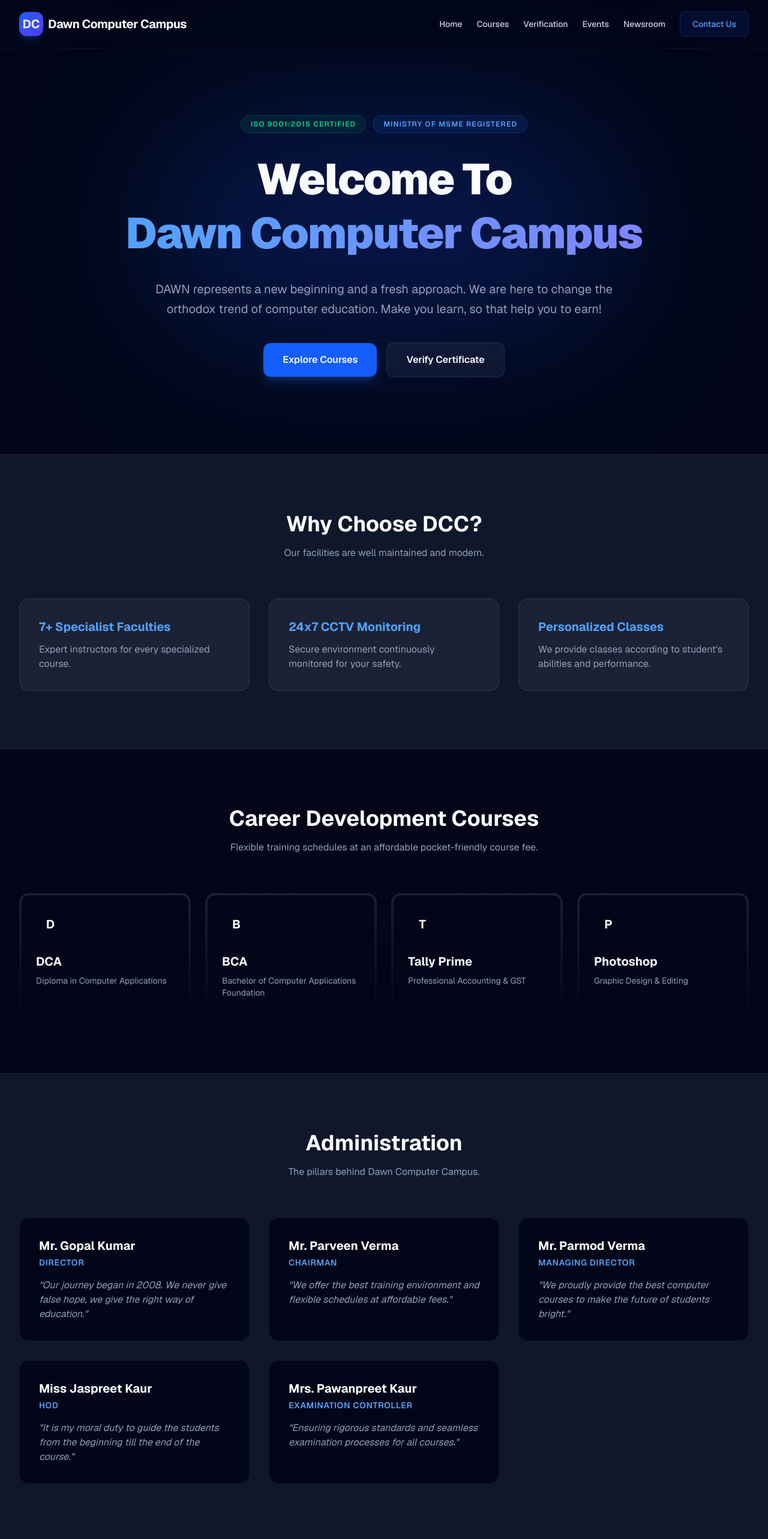
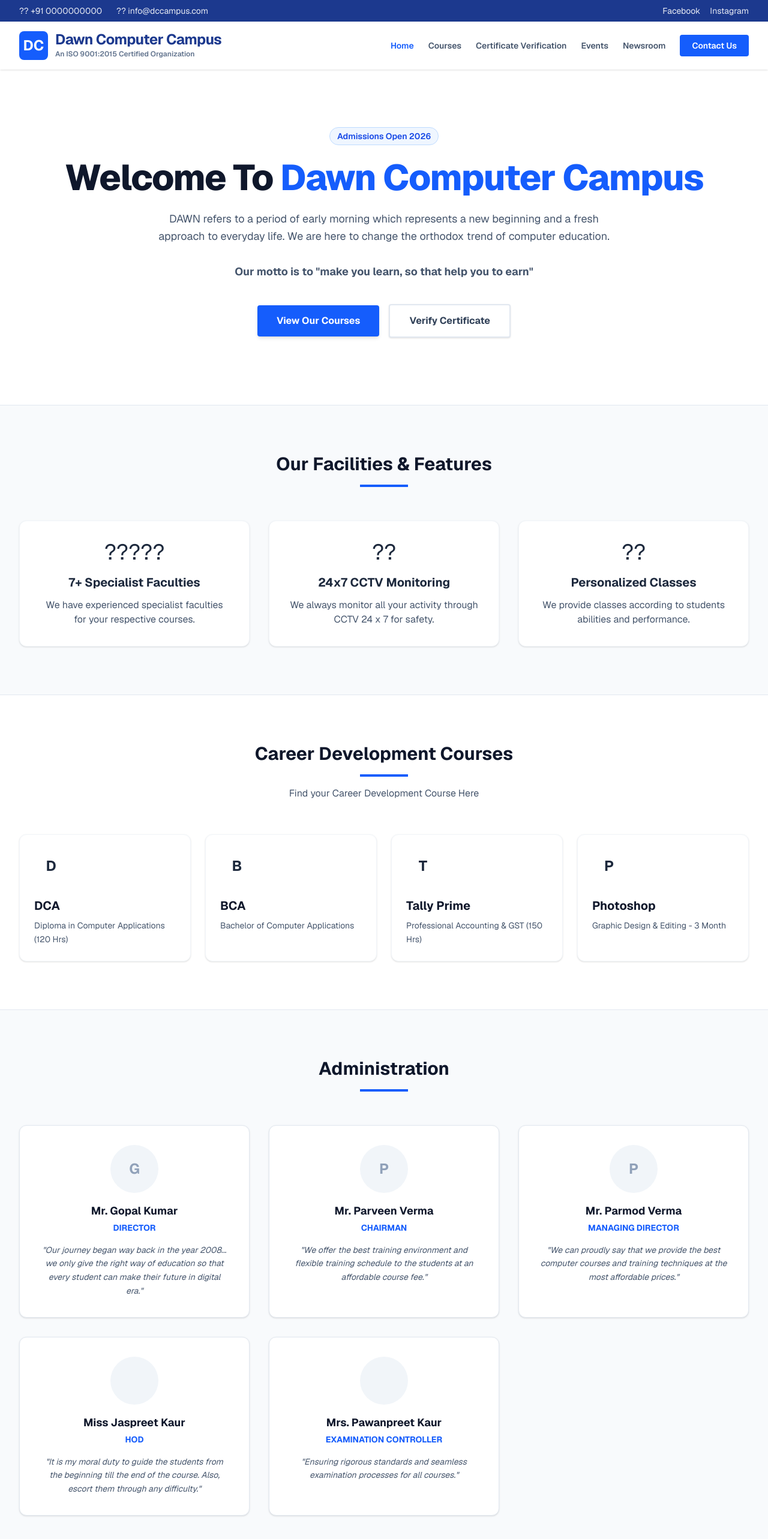
Before and after one commit to vipulbansal1224-wq/dcampus, a Next.js app: page / in a window 1280 px wide. Shown: the top 2566 px of the page at 60% size. Built offline with nearby package versions, Linux system fonts and the light colour scheme.

Commit message:
Redesigned Next.js site to Light Educational Theme matching WordPress

```diff
--- a/src/app/page.tsx
+++ b/src/app/page.tsx
@@ -3,74 +3,87 @@ import Link from "next/link";
 
 export default function Home() {
   return (
-    <main className="min-h-screen bg-slate-950 text-slate-50 font-sans selection:bg-blue-500/30">
+    <main className="min-h-screen bg-slate-50 text-slate-800 font-sans selection:bg-blue-200">
+      {/* Top Header Contact Bar */}
+      <div className="w-full bg-blue-900 text-white/90 py-2 text-sm">
+        <div className="max-w-7xl mx-auto px-4 sm:px-6 lg:px-8 flex justify-between items-center">
+          <div className="flex items-center gap-6">
+            <span>?? +91 0000000000</span>
+            <span className="hidden sm:inline">?? info@dccampus.com</span>
+          </div>
+          <div className="flex items-center gap-4">
+            <Link href="https://www.facebook.com/rahul.ketan?mibextid=ZbWKwL" className="hover:text-white">Facebook</Link>
+            <Link href="https://www.instagram.com/dcc_gopal/" className="hover:text-white">Instagram</Link>
+          </div>
+        </div>
+      </div>
+
       {/* Navigation */}
-      <nav className="fixed w-full z-50 bg-slate-950/80 backdrop-blur-md border-b border-white/5">
+      <nav className="w-full bg-white shadow-sm sticky top-0 z-50">
         <div className="max-w-7xl mx-auto px-4 sm:px-6 lg:px-8">
           <div className="flex items-center justify-between h-20">
-            <div className="flex items-center gap-2">
-              <div className="w-10 h-10 bg-gradient-to-br from-blue-600 to-indigo-600 rounded-xl flex items-center justify-center font-bold text-xl shadow-lg shadow-blue-500/20">DC</div>
-              <span className="font-bold text-xl tracking-tight hidden sm:block">Dawn Computer Campus</span>
+            <div className="flex items-center gap-3">
+              {/* Fallback Logo */}
+              <div className="w-12 h-12 bg-blue-600 rounded-lg flex items-center justify-center font-bold text-2xl text-white">DC</div>
+              <div className="flex flex-col">
+                <span className="font-bold text-2xl tracking-tight text-blue-900 leading-none">Dawn Computer Campus</span>
+                <span className="text-xs font-semibold text-slate-500 mt-1">An ISO 9001:2015 Certified Organization</span>
+              </div>
             </div>
-            <div className="hidden md:flex items-center gap-6 text-sm font-medium text-slate-300">
-              <Link href="#" className="hover:text-white transition-colors">Home</Link>
-              <Link href="#courses" className="hover:text-white transition-colors">Courses</Link>
-              <Link href="#verify" className="hover:text-white transition-colors">Verification</Link>
-              <Link href="#events" className="hover:text-white transition-colors">Events</Link>
-              <Link href="#news" className="hover:text-white transition-colors">Newsroom</Link>
-              <Link href="#contact" className="px-5 py-2.5 bg-blue-600/10 hover:bg-blue-600/20 border border-blue-500/20 rounded-lg text-blue-400 transition-all">Contact Us</Link>
+            <div className="hidden lg:flex items-center gap-6 text-sm font-semibold text-slate-600">
+              <Link href="#" className="text-blue-600">Home</Link>
+              <Link href="#courses" className="hover:text-blue-600 transition-colors">Courses</Link>
+              <Link href="#verify" className="hover:text-blue-600 transition-colors">Certificate Verification</Link>
+              <Link href="#events" className="hover:text-blue-600 transition-colors">Events</Link>
+              <Link href="#news" className="hover:text-blue-600 transition-colors">Newsroom</Link>
+              <Link href="#contact" className="px-5 py-2 bg-blue-600 hover:bg-blue-700 rounded text-white transition-colors">Contact Us</Link>
             </div>
           </div>
         </div>
       </nav>
 
       {/* Hero Section */}
-      <section className="relative pt-32 pb-20 lg:pt-48 lg:pb-32 overflow-hidden">
-        <div className="absolute top-1/2 left-1/2 -translate-x-1/2 -translate-y-1/2 w-[800px] h-[400px] bg-blue-600/20 blur-[120px] rounded-full pointer-events-none" />
-
-        <div className="max-w-7xl mx-auto px-4 sm:px-6 lg:px-8 relative z-10 text-center">
-          <div className="inline-flex flex-col sm:flex-row items-center gap-3 mb-8">
-            <span className="px-4 py-1.5 rounded-full bg-emerald-500/10 border border-emerald-500/20 text-emerald-400 text-xs font-semibold uppercase tracking-widest">
-              ISO 9001:2015 Certified
-            </span>
-            <span className="px-4 py-1.5 rounded-full bg-blue-500/10 border border-blue-500/20 text-blue-400 text-xs font-semibold uppercase tracking-widest">
-              Ministry of MSME Registered
-            </span>
-          </div>
-          <h1 className="text-5xl md:text-7xl font-black tracking-tight mb-8 leading-tight">
-            Welcome To <br className="hidden md:block" />
-            <span className="text-transparent bg-clip-text bg-gradient-to-r from-blue-400 to-indigo-400">Dawn Computer Campus</span>
+      <section className="relative bg-white border-b border-slate-200 pt-16 pb-20 lg:pt-24 lg:pb-28">
+        <div className="max-w-7xl mx-auto px-4 sm:px-6 lg:px-8 text-center">
+          <span className="inline-block py-1 px-3 rounded-full bg-blue-50 border border-blue-200 text-blue-700 text-sm font-semibold mb-6">
+            Admissions Open 2026
+          </span>
+          <h1 className="text-4xl md:text-6xl font-extrabold text-slate-900 tracking-tight mb-6">
+            Welcome To <span className="text-blue-600">Dawn Computer Campus</span>
           </h1>
-          <p className="text-lg md:text-xl text-slate-400 max-w-3xl mx-auto mb-10 leading-relaxed">
-            DAWN represents a new beginning and a fresh approach. We are here to change the orthodox trend of computer education. Make you learn, so that help you to earn!
+          <p className="text-lg text-slate-600 max-w-3xl mx-auto mb-10 leading-relaxed">
+            DAWN refers to a period of early morning which represents a new beginning and a fresh approach to everyday life. We are here to change the orthodox trend of computer education.
+            <br/><br/>
+            <strong>Our motto is to "make you learn, so that help you to earn"</strong>
           </p>
           <div className="flex flex-col sm:flex-row items-center justify-center gap-4">
-            <Link href="#courses" className="w-full sm:w-auto px-8 py-4 bg-blue-600 hover:bg-blue-500 text-white rounded-xl font-semibold transition-all shadow-lg shadow-blue-500/25">
-              Explore Courses
+            <Link href="#courses" className="w-full sm:w-auto px-8 py-3.5 bg-blue-600 hover:bg-blue-700 text-white rounded font-bold transition-all shadow-md">
+              View Our Courses
             </Link>
-            <Link href="#verify" className="w-full sm:w-auto px-8 py-4 bg-white/5 hover:bg-white/10 border border-white/10 text-white rounded-xl font-semibold transition-all">
+            <Link href="#verify" className="w-full sm:w-auto px-8 py-3.5 bg-white hover:bg-slate-50 border-2 border-slate-200 text-slate-700 rounded font-bold transition-all shadow-sm">
               Verify Certificate
             </Link>
           </div>
         </div>
       </section>
 
-      {/* Facilities Section */}
-      <section className="py-24 bg-slate-900 border-y border-white/5 relative">
+      {/* Why Choose Us / Facilities */}
+      <section className="py-20 bg-slate-50">
         <div className="max-w-7xl mx-auto px-4 sm:px-6 lg:px-8">
-          <div className="text-center mb-16">
-            <h2 className="text-3xl md:text-4xl font-bold mb-4">Why Choose DCC?</h2>
-            <p className="text-slate-400">Our facilities are well maintained and modern.</p>
+          <div className="text-center mb-14">
+            <h2 className="text-3xl font-bold text-slate-900 mb-4">Our Facilities & Features</h2>
+            <div className="w-20 h-1 bg-blue-600 mx-auto"></div>
           </div>
           <div className="grid grid-cols-1 md:grid-cols-3 gap-8">
             {[
-              { title: "7+ Specialist Faculties", desc: "Expert instructors for every specialized course." },
-              { title: "24x7 CCTV Monitoring", desc: "Secure environment continuously monitored for your safety." },
-              { title: "Personalized Classes", desc: "We provide classes according to student's abilities and performance." }
+              { title: "7+ Specialist Faculties", desc: "We have experienced specialist faculties for your respective courses.", icon: "?????" },
+              { title: "24x7 CCTV Monitoring", desc: "We always monitor all your activity through CCTV 24 x 7 for safety.", icon: "??" },
+              { title: "Personalized Classes", desc: "We provide classes according to students abilities and performance.", icon: "??" }
             ].map((f, i) => (
-              <div key={i} className="p-8 rounded-2xl bg-white/5 border border-white/10 hover:border-blue-500/50 transition-all">
-                <h3 className="text-xl font-bold mb-3 text-blue-400">{f.title}</h3>
-                <p className="text-slate-400">{f.desc}</p>
+              <div key={i} className="p-8 rounded-xl bg-white shadow-sm border border-slate-100 hover:shadow-md transition-shadow text-center">
+                <div className="text-4xl mb-4">{f.icon}</div>
+                <h3 className="text-xl font-bold mb-3 text-slate-800">{f.title}</h3>
+                <p className="text-slate-600">{f.desc}</p>
               </div>
             ))}
           </div>
@@ -78,28 +91,27 @@ export default function Home() {
       </section>
 
       {/* Courses Section */}
-      <section id="courses" className="py-24">
+      <section id="courses" className="py-20 bg-white border-y border-slate-200">
         <div className="max-w-7xl mx-auto px-4 sm:px-6 lg:px-8">
-          <div className="text-center mb-16">
-            <h2 className="text-3xl md:text-4xl font-bold mb-4">Career Development Courses</h2>
-            <p className="text-slate-400">Flexible training schedules at an affordable pocket-friendly course fee.</p>
+          <div className="text-center mb-14">
+            <h2 className="text-3xl font-bold text-slate-900 mb-4">Career Development Courses</h2>
+            <div className="w-20 h-1 bg-blue-600 mx-auto mb-4"></div>
+            <p className="text-slate-600">Find your Career Development Course Here</p>
           </div>
 
-          <div className="grid grid-cols-1 md:grid-cols-2 lg:grid-cols-4 gap-6">
+          <div className="grid grid-cols-1 sm:grid-cols-2 lg:grid-cols-4 gap-6">
             {[
-              { title: "DCA", desc: "Diploma in Computer Applications", color: "from-blue-500 to-cyan-500" },
-              { title: "BCA", desc: "Bachelor of Computer Applications Foundation", color: "from-indigo-500 to-purple-500" },
-              { title: "Tally Prime", desc: "Professional Accounting & GST", color: "from-emerald-500 to-teal-500" },
-              { title: "Photoshop", desc: "Graphic Design & Editing", color: "from-rose-500 to-orange-500" }
+              { title: "DCA", desc: "Diploma in Computer Applications (120 Hrs)", bg: "bg-blue-50", text: "text-blue-700" },
+              { title: "BCA", desc: "Bachelor of Computer Applications", bg: "bg-indigo-50", text: "text-indigo-700" },
+              { title: "Tally Prime", desc: "Professional Accounting & GST (150 Hrs)", bg: "bg-emerald-50", text: "text-emerald-700" },
+              { title: "Photoshop", desc: "Graphic Design & Editing - 3 Month", bg: "bg-rose-50", text: "text-rose-700" }
             ].map((course, i) => (
-              <div key={i} className="group p-1 rounded-2xl bg-gradient-to-b from-white/10 to-transparent hover:from-white/20 transition-colors">
-                <div className="bg-slate-950 p-6 rounded-xl h-full">
-                  <div className="w-12 h-12 rounded-lg bg-gradient-to-br  mb-6 flex items-center justify-center text-xl font-bold">
-                    {course.title[0]}
-                  </div>
-                  <h3 className="text-xl font-bold mb-2 group-hover:text-blue-400 transition-colors">{course.title}</h3>
-                  <p className="text-slate-400 text-sm">{course.desc}</p>
+              <div key={i} className="p-6 rounded-xl bg-white shadow-sm border border-slate-100 hover:shadow-md transition-shadow">
+                <div className="w-14 h-14 rounded-lg flex items-center justify-center text-2xl font-bold mb-6  ">
+                  {course.title[0]}
                 </div>
+                <h3 className="text-xl font-bold mb-2 text-slate-900">{course.title}</h3>
+                <p className="text-slate-600 text-sm leading-relaxed">{course.desc}</p>
               </div>
             ))}
           </div>
@@ -107,24 +119,27 @@ export default function Home() {
       </section>
 
       {/* Administration */}
-      <section className="py-24 bg-slate-900 border-y border-white/5">
+      <section className="py-20 bg-slate-50">
         <div className="max-w-7xl mx-auto px-4 sm:px-6 lg:px-8">
-          <div className="text-center mb-16">
-            <h2 className="text-3xl md:text-4xl font-bold mb-4">Administration</h2>
-            <p className="text-slate-400">The pillars behind Dawn Computer Campus.</p>
+          <div className="text-center mb-14">
+            <h2 className="text-3xl font-bold text-slate-900 mb-4">Administration</h2>
+            <div className="w-20 h-1 bg-blue-600 mx-auto"></div>
           </div>
           <div className="grid grid-cols-1 md:grid-cols-2 lg:grid-cols-3 gap-8">
             {[
-              { role: "Director", name: "Mr. Gopal Kumar", msg: "Our journey began in 2008. We never give false hope, we give the right way of education." },
-              { role: "Chairman", name: "Mr. Parveen Verma", msg: "We offer the best training environment and flexible schedules at affordable fees." },
-              { role: "Managing Director", name: "Mr. Parmod Verma", msg: "We proudly provide the best computer courses to make the future of students bright." },
-              { role: "HOD", name: "Miss Jaspreet Kaur", msg: "It is my moral duty to guide the students from the beginning till the end of the course." },
+              { role: "Director", name: "Mr. Gopal Kumar", msg: "Our journey began way back in the year 2008... we only give the right way of education so that every student can make their future in digital era." },
+              { role: "Chairman", name: "Mr. Parveen Verma", msg: "We offer the best training environment and flexible training schedule to the students at an affordable course fee." },
+              { role: "Managing Director", name: "Mr. Parmod Verma", msg: "We can proudly say that we provide the best computer courses and training techniques at the most affordable prices." },
+              { role: "HOD", name: "Miss Jaspreet Kaur", msg: "It is my moral duty to guide the students from the beginning till the end of the course. Also, escort them through any difficulty." },
               { role: "Examination Controller", name: "Mrs. Pawanpreet Kaur", msg: "Ensuring rigorous standards and seamless examination processes for all courses." }
             ].map((admin, i) => (
-              <div key={i} className="p-8 rounded-2xl bg-slate-950 border border-white/5">
-                <h3 className="text-xl font-bold text-white mb-1">{admin.name}</h3>
-                <p className="text-blue-400 text-sm font-semibold mb-4 uppercase tracking-wider">{admin.role}</p>
-                <p className="text-slate-400 italic">"{admin.msg}"</p>
+              <div key={i} className="p-8 rounded-xl bg-white shadow-sm border border-slate-200 text-center">
+                <div className="w-20 h-20 bg-slate-100 rounded-full mx-auto mb-4 flex items-center justify-center text-2xl text-slate-400 font-bold">
+                  {admin.name[4]}
+                </div>
+                <h3 className="text-lg font-bold text-slate-900 mb-1">{admin.name}</h3>
+                <p className="text-blue-600 text-sm font-bold mb-4 uppercase">{admin.role}</p>
+                <p className="text-slate-600 text-sm italic leading-relaxed">"{admin.msg}"</p>
               </div>
             ))}
           </div>
@@ -132,30 +147,30 @@ export default function Home() {
       </section>
 
       {/* Testimonials */}
-      <section className="py-24">
+      <section className="py-20 bg-white border-y border-slate-200">
         <div className="max-w-7xl mx-auto px-4 sm:px-6 lg:px-8">
-          <div className="text-center mb-16">
-            <h2 className="text-3xl md:text-4xl font-bold mb-4">Student Testimonials</h2>
-            <p className="text-slate-400">What our students say about us.</p>
+          <div className="text-center mb-14">
+            <h2 className="text-3xl font-bold text-slate-900 mb-4">Student Testimonials</h2>
+            <div className="w-20 h-1 bg-blue-600 mx-auto"></div>
           </div>
           <div className="grid grid-cols-1 md:grid-cols-2 gap-8">
-            <div className="p-8 rounded-2xl bg-gradient-to-br from-blue-900/20 to-transparent border border-blue-500/20">
-              <p className="text-slate-300 italic mb-6">"DCC teacher's guidance is very awesome. They try to solve every question with love and dedication. The environment is very friendly and full of love and discipline."</p>
+            <div className="p-8 rounded-xl bg-slate-50 border border-slate-100">
+              <p className="text-slate-700 italic mb-6 leading-relaxed">"DCC teacher's guidance is very awesome. They try to solve every question with love and dedication. The environment is very friendly and full of love and discipline."</p>
               <div className="flex items-center gap-4">
-                <div className="w-10 h-10 rounded-full bg-blue-500/20 flex items-center justify-center font-bold text-blue-400">S</div>
+                <div className="w-12 h-12 rounded-full bg-blue-100 flex items-center justify-center font-bold text-blue-700">S</div>
                 <div>
-                  <p className="text-white font-bold">Student</p>
-                  <p className="text-slate-500 text-xs">DCA Batch</p>
+                  <p className="text-slate-900 font-bold">Student</p>
+                  <p className="text-slate-500 text-sm">DCC Campus</p>
                 </div>
               </div>
             </div>
-            <div className="p-8 rounded-2xl bg-gradient-to-br from-indigo-900/20 to-transparent border border-indigo-500/20">
-              <p className="text-slate-300 italic mb-6">"Teaching staff in dcc is very nice and cooperative..trips and functions are also arranged here. Fee structure is also genuine as compared to other institutes."</p>
+            <div className="p-8 rounded-xl bg-slate-50 border border-slate-100">
+              <p className="text-slate-700 italic mb-6 leading-relaxed">"Teaching staff in dcc is very nice and cooperative..trips and functions are also arranged here. Fee structure is also genuine as compared to other institutes."</p>
               <div className="flex items-center gap-4">
-                <div className="w-10 h-10 rounded-full bg-indigo-500/20 flex items-center justify-center font-bold text-indigo-400">A</div>
+                <div className="w-12 h-12 rounded-full bg-indigo-100 flex items-center justify-center font-bold text-indigo-700">A</div>
                 <div>
-                  <p className="text-white font-bold">Alumni</p>
-                  <p className="text-slate-500 text-xs">Tally Batch</p>
+                  <p className="text-slate-900 font-bold">Alumni</p>
+                  <p className="text-slate-500 text-sm">DCC Campus</p>
                 </div>
               </div>
             </div>
@@ -164,55 +179,51 @@ export default function Home() {
       </section>
 
       {/* Verify Certificate */}
-      <section id="verify" className="py-24 bg-slate-900 border-t border-white/5 relative overflow-hidden">
+      <section id="verify" className="py-20 bg-blue-600 text-white">
         <div className="max-w-4xl mx-auto px-4 sm:px-6 lg:px-8 text-center">
-          <div className="p-10 rounded-3xl bg-slate-950 border border-white/10 relative overflow-hidden">
-            <div className="absolute top-0 right-0 w-64 h-64 bg-blue-500/10 blur-[80px] rounded-full" />
-            <h2 className="text-3xl font-bold mb-4 relative z-10">Online Certificate Verification</h2>
-            <p className="text-slate-400 mb-8 relative z-10">Enter your certification code (e.g., DDC/2K2/456789) to verify its authenticity instantly.</p>
+          <h2 className="text-3xl font-bold mb-4">Verify Your Certificate Online</h2>
+          <p className="text-blue-100 mb-8">We provide you the gateway to verify your certificate online. Enter your certification code.</p>
 
-            <form className="relative z-10 flex flex-col sm:flex-row gap-4 max-w-lg mx-auto">
-              <input type="text" placeholder="Enter Certificate Code" className="flex-1 px-5 py-4 rounded-xl bg-slate-900 border border-white/10 text-white placeholder-slate-500 focus:outline-none focus:border-blue-500 transition-colors" />
-              <button type="button" className="px-8 py-4 bg-blue-600 hover:bg-blue-500 text-white rounded-xl font-semibold transition-colors">
-                Verify
-              </button>
-            </form>
-          </div>
+          <form className="flex flex-col sm:flex-row gap-3 max-w-lg mx-auto">
+            <input type="text" placeholder="e.g., DDC/2K2/456789" className="flex-1 px-5 py-3.5 rounded bg-white text-slate-900 placeholder-slate-400 focus:outline-none focus:ring-2 focus:ring-blue-300" />
+            <button type="button" className="px-8 py-3.5 bg-slate-900 hover:bg-slate-800 text-white rounded font-bold transition-colors shadow-lg">
+              Verify
+            </button>
+          </form>
         </div>
       </section>
 
-      {/* Footer / Contact */}
-      <footer id="contact" className="py-16 bg-slate-950 border-t border-white/5">
+      {/* Footer */}
+      <footer id="contact" className="py-16 bg-slate-900 text-slate-300">
         <div className="max-w-7xl mx-auto px-4 sm:px-6 lg:px-8">
           <div className="grid grid-cols-1 md:grid-cols-3 gap-12 mb-12">
             <div>
-              <h3 className="text-xl font-bold text-white mb-4">Head Office</h3>
-              <p className="text-slate-400 text-sm leading-relaxed">
+              <h3 className="text-xl font-bold text-white mb-4 flex items-center gap-2">?? Head Office</h3>
+              <p className="text-sm leading-relaxed">
                 Office Number 3, Opp. Gurdwara Sahib, <br/>
-                Near Govt Primary School, Bhamian Road, Ludhiana
+                Near Govt Primary School, <br/>
+                Bhamian Road, Ludhiana
               </p>
             </div>
             <div>
-              <h3 className="text-xl font-bold text-white mb-4">Campus 2</h3>
-              <p className="text-slate-400 text-sm leading-relaxed">
-                Near Mehandi Palace, Opp. St. Marry Convent School, <br/>
+              <h3 className="text-xl font-bold text-white mb-4 flex items-center gap-2">?? Campus 2</h3>
+              <p className="text-sm leading-relaxed">
+                Near Mehandi Palace, <br/>
+                Opp. St. Marry Convent School, <br/>
                 Tajpur Road, Ludhiana
               </p>
             </div>
             <div>
-              <h3 className="text-xl font-bold text-white mb-4">Branch Office</h3>
-              <p className="text-slate-400 text-sm leading-relaxed">
-                Office Number 10, Sukhmani Tower, <br/>
+              <h3 className="text-xl font-bold text-white mb-4 flex items-center gap-2">?? Branch Office</h3>
+              <p className="text-sm leading-relaxed">
+                Office Number 10, <br/>
+                Sukhmani Tower, <br/>
                 Kochar Market, Ludhiana
               </p>
             </div>
           </div>
-          <div className="flex flex-col md:flex-row items-center justify-between pt-8 border-t border-white/10 text-slate-500 text-sm">
-            <p>&copy; 2026 Dawn Computer Campus. All rights reserved.</p>
-            <div className="flex gap-4 mt-4 md:mt-0">
-              <Link href="https://www.facebook.com/rahul.ketan?mibextid=ZbWKwL" className="hover:text-blue-400 transition-colors">Facebook</Link>
-              <Link href="https://www.instagram.com/dcc_gopal/" className="hover:text-blue-400 transition-colors">Instagram</Link>
-            </div>
+          <div className="pt-8 border-t border-slate-800 text-center text-sm">
+            <p>&copy; 2026 Dawn Computer Campus. An ISO 9001:2015 Certified Organization. All rights reserved.</p>
           </div>
         </div>
       </footer>
```
